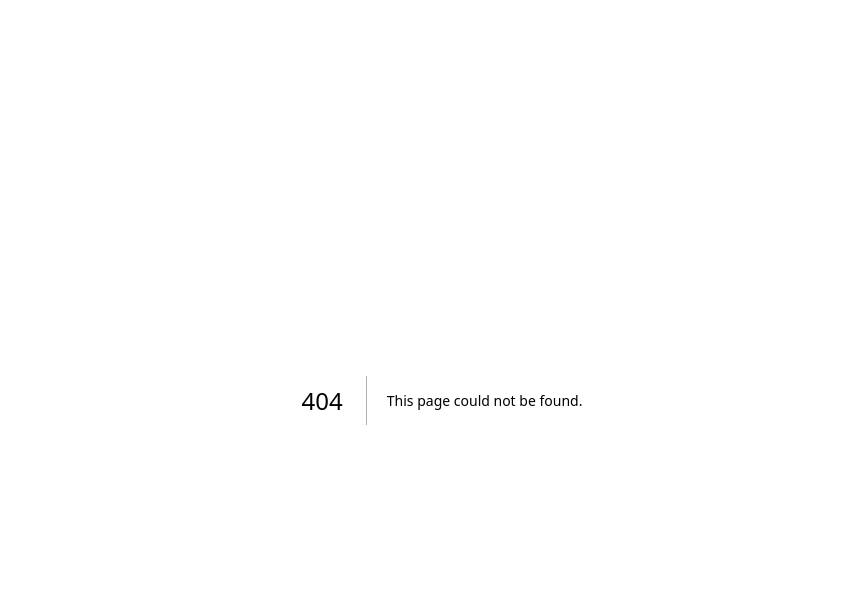
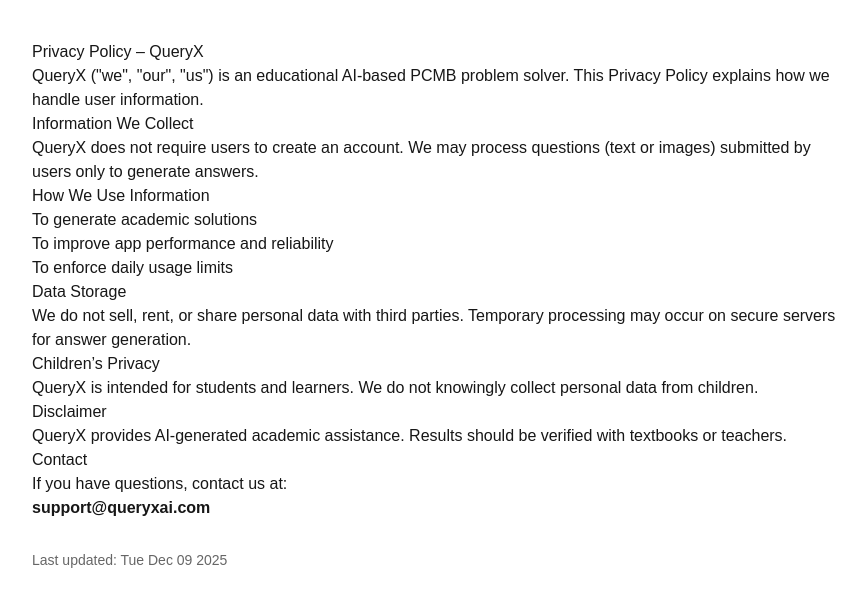
Before and after one commit to himansuhsp/queryx-frontend, a Next.js app: page /privacy in a window 1280 px wide. Before the commit this address had no page. Shown: the top 606 px of the page, without its empty margins (198-1064 px from the left). Built offline with nearby package versions, Linux system fonts and the light colour scheme.

Commit message:
Add privacy policy page

```diff
--- a/app/app/privacy/page.tsx
+++ /dev/null
@@ -1,69 +0,0 @@
-export const metadata = {
-  title: "Privacy Policy | QueryX",
-  description: "Privacy Policy for QueryX – PCMB Solver",
-};
-
-export default function PrivacyPolicyPage() {
-  return (
-    <main style={{ maxWidth: 900, margin: "0 auto", padding: "32px 16px", lineHeight: 1.7 }}>
-      <h1 style={{ fontSize: 32, fontWeight: 700, marginBottom: 8 }}>Privacy Policy</h1>
-      <p style={{ opacity: 0.8, marginTop: 0 }}>Last updated: December 2025</p>
-
-      <p>
-        QueryX – PCMB Solver (&quot;we&quot;, &quot;our&quot;, or &quot;us&quot;) respects the privacy of its users.
-        This Privacy Policy explains how we collect, use, and protect user information when you use our
-        mobile application and website.
-      </p>
-
-      <h2 style={{ fontSize: 20, fontWeight: 700, marginTop: 24 }}>1. Information We Collect</h2>
-      <ul>
-        <li>Email address (for login and account management)</li>
-        <li>User-submitted content such as images or text (questions uploaded by users)</li>
-        <li>App usage data for improving performance and features</li>
-      </ul>
-
-      <h2 style={{ fontSize: 20, fontWeight: 700, marginTop: 24 }}>2. How We Use Information</h2>
-      <p>We use collected data only to:</p>
-      <ul>
-        <li>Provide app functionality</li>
-        <li>Process user queries</li>
-        <li>Improve app accuracy and performance</li>
-        <li>Maintain account security</li>
-      </ul>
-
-      <h2 style={{ fontSize: 20, fontWeight: 700, marginTop: 24 }}>3. Data Storage and Security</h2>
-      <ul>
-        <li>All data is transmitted using secure, encrypted connections</li>
-        <li>We do not sell or share user data with third parties</li>
-        <li>User data is stored only as long as necessary for app functionality</li>
-      </ul>
-
-      <h2 style={{ fontSize: 20, fontWeight: 700, marginTop: 24 }}>4. User Control and Data Deletion</h2>
-      <p>
-        Users can request deletion of their data by contacting us at: <b>support@queryxai.com</b>
-      </p>
-
-      <h2 style={{ fontSize: 20, fontWeight: 700, marginTop: 24 }}>5. Third-Party Services</h2>
-      <p>
-        The app may use third-party services (such as cloud AI APIs) strictly for processing user queries.
-        These services comply with standard data protection practices.
-      </p>
-
-      <h2 style={{ fontSize: 20, fontWeight: 700, marginTop: 24 }}>6. Children’s Privacy</h2>
-      <p>
-        This app is intended for users aged 13 years and above. We do not knowingly collect personal data
-        from children under 13.
-      </p>
-
-      <h2 style={{ fontSize: 20, fontWeight: 700, marginTop: 24 }}>7. Changes to This Policy</h2>
-      <p>
-        We may update this Privacy Policy from time to time. Any changes will be posted on this page.
-      </p>
-
-      <h2 style={{ fontSize: 20, fontWeight: 700, marginTop: 24 }}>8. Contact Us</h2>
-      <p>
-        If you have any questions about this Privacy Policy, contact us at: <b>support@queryxai.com</b>
-      </p>
-    </main>
-  );
-}
--- /dev/null
+++ b/app/privacy/page.tsx
@@ -0,0 +1,55 @@
+export default function PrivacyPolicy() {
+  return (
+    <main style={{ padding: "40px", maxWidth: "900px", margin: "auto" }}>
+      <h1>Privacy Policy – QueryX</h1>
+
+      <p>
+        QueryX ("we", "our", "us") is an educational AI-based PCMB problem solver.
+        This Privacy Policy explains how we handle user information.
+      </p>
+
+      <h2>Information We Collect</h2>
+      <p>
+        QueryX does not require users to create an account.
+        We may process questions (text or images) submitted by users
+        only to generate answers.
+      </p>
+
+      <h2>How We Use Information</h2>
+      <ul>
+        <li>To generate academic solutions</li>
+        <li>To improve app performance and reliability</li>
+        <li>To enforce daily usage limits</li>
+      </ul>
+
+      <h2>Data Storage</h2>
+      <p>
+        We do not sell, rent, or share personal data with third parties.
+        Temporary processing may occur on secure servers for answer generation.
+      </p>
+
+      <h2>Children’s Privacy</h2>
+      <p>
+        QueryX is intended for students and learners.
+        We do not knowingly collect personal data from children.
+      </p>
+
+      <h2>Disclaimer</h2>
+      <p>
+        QueryX provides AI-generated academic assistance.
+        Results should be verified with textbooks or teachers.
+      </p>
+
+      <h2>Contact</h2>
+      <p>
+        If you have questions, contact us at:
+        <br />
+        <b>support@queryxai.com</b>
+      </p>
+
+      <p style={{ marginTop: "30px", fontSize: "14px", color: "#666" }}>
+        Last updated: {new Date().toDateString()}
+      </p>
+    </main>
+  );
+}
```
